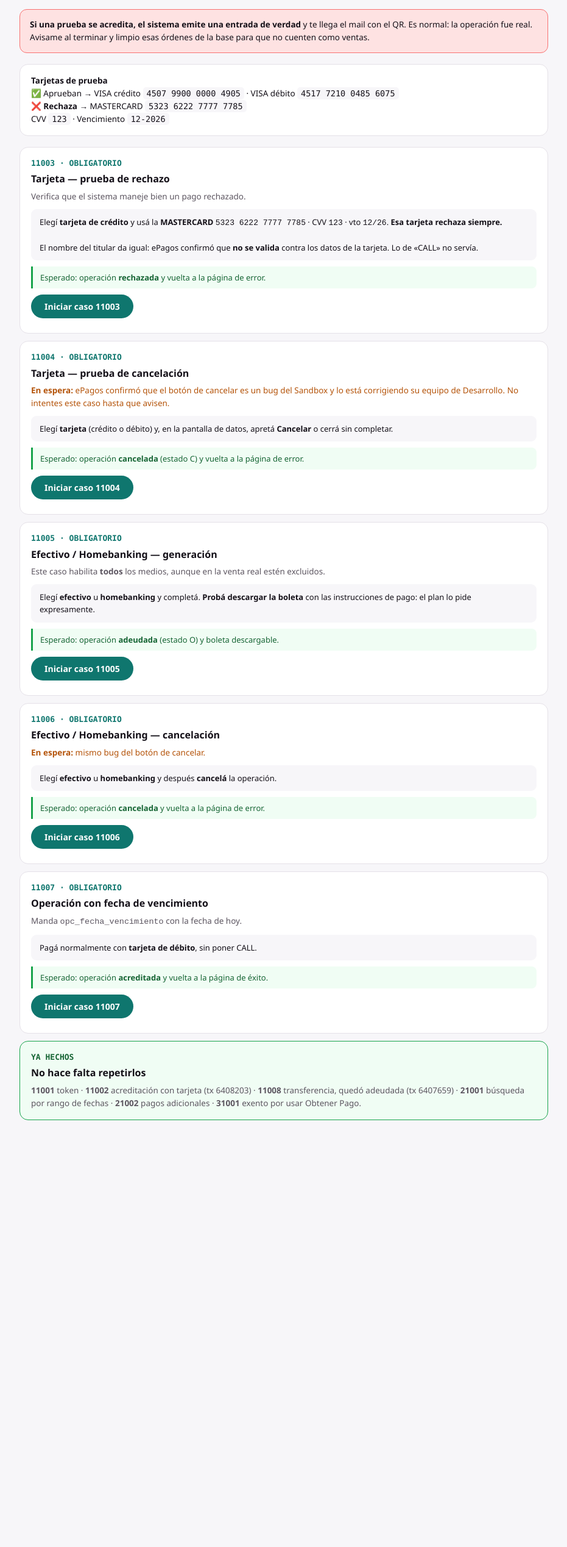
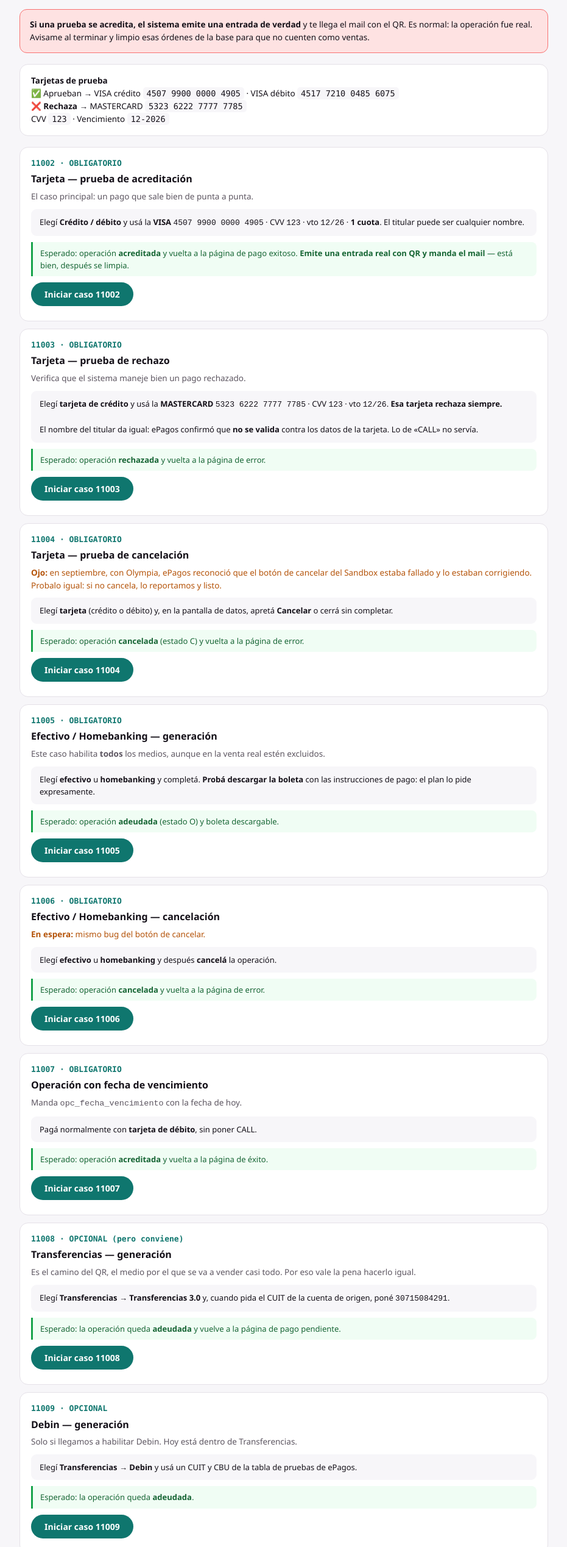
Before and after one commit to copidiaz17/bellatrix-sistema, a plain HTML site: page frontend/pruebas-epagos.html in a window 1280 px wide. Shown: the part 263-2800 px from the top of the page at 61% size, without its empty margins (174-1105 px from the left). Before the commit the page ends 2172 px from the top, so only its background shows below. Drawn offline with Linux system fonts and the light colour scheme.

Commit message:
Central de pruebas: agregar los casos 11002, 11008 y 11009
En Olympia esos tres ya estaban hechos y por eso no tenian boton.
Para Bellatrix hay que correrlos de cero.

Co-Authored-By: Claude Opus 5 <noreply@anthropic.com>

```diff
--- a/frontend/pruebas-epagos.html
+++ b/frontend/pruebas-epagos.html
@@ -51,6 +51,17 @@
 </div>
 
 <div class="caso">
+  <div class="id">11002 · OBLIGATORIO</div>
+  <h3>Tarjeta — prueba de acreditación</h3>
+  <p>El caso principal: un pago que sale bien de punta a punta.</p>
+  <div class="pasos">Elegí <b>Crédito / débito</b> y usá la <b>VISA</b> <code>4507 9900 0000 4905</code> · CVV <code>123</code> · vto <code>12/26</code> · <b>1 cuota</b>. El titular puede ser cualquier nombre.</div>
+  <div class="esperado">Esperado: operación <b>acreditada</b> y vuelta a la página de pago exitoso. <b>Emite una entrada real con QR y manda el mail</b> — está bien, después se limpia.</div>
+  <button onclick="ir(this,'11002',{todosLosMedios:true})">Iniciar caso 11002</button>
+  <div class="hist" style="font-size:12px;color:#0f766e;margin-top:6px;font-family:Consolas,monospace;"></div>
+  <div class="err"></div>
+</div>
+
+<div class="caso">
   <div class="id">11003 · OBLIGATORIO</div>
   <h3>Tarjeta — prueba de rechazo</h3>
   <p>Verifica que el sistema maneje bien un pago rechazado.</p>
@@ -64,7 +75,7 @@
 <div class="caso">
   <div class="id">11004 · OBLIGATORIO</div>
   <h3>Tarjeta — prueba de cancelación</h3>
-  <p style="color:#b45309;"><b>En espera:</b> ePagos confirmó que el botón de cancelar es un bug del Sandbox y lo está corrigiendo su equipo de Desarrollo. No intentes este caso hasta que avisen.</p>
+  <p style="color:#b45309;"><b>Ojo:</b> en septiembre, con Olympia, ePagos reconoció que el botón de cancelar del Sandbox estaba fallado y lo estaban corrigiendo. Probalo igual: si no cancela, lo reportamos y listo.</p>
   <div class="pasos">Elegí <b>tarjeta</b> (crédito o débito) y, en la pantalla de datos, apretá <b>Cancelar</b> o cerrá sin completar.</div>
   <div class="esperado">Esperado: operación <b>cancelada</b> (estado C) y vuelta a la página de error.</div>
   <button onclick="ir(this,'11004',{todosLosMedios:true})">Iniciar caso 11004</button>
@@ -105,12 +116,35 @@
   <div class="err"></div>
 </div>
 
+<div class="caso">
+  <div class="id">11008 · OPCIONAL (pero conviene)</div>
+  <h3>Transferencias — generación</h3>
+  <p>Es el camino del QR, el medio por el que se va a vender casi todo. Por eso vale la pena hacerlo igual.</p>
+  <div class="pasos">Elegí <b>Transferencias</b> → <b>Transferencias 3.0</b> y, cuando pida el CUIT de la cuenta de origen, poné <code>30715084291</code>.</div>
+  <div class="esperado">Esperado: la operación queda <b>adeudada</b> y vuelve a la página de pago pendiente.</div>
+  <button onclick="ir(this,'11008',{todosLosMedios:true})">Iniciar caso 11008</button>
+  <div class="hist" style="font-size:12px;color:#0f766e;margin-top:6px;font-family:Consolas,monospace;"></div>
+  <div class="err"></div>
+</div>
+
+<div class="caso">
+  <div class="id">11009 · OPCIONAL</div>
+  <h3>Debin — generación</h3>
+  <p>Solo si llegamos a habilitar Debin. Hoy está dentro de Transferencias.</p>
+  <div class="pasos">Elegí <b>Transferencias</b> → <b>Debin</b> y usá un CUIT y CBU de la tabla de pruebas de ePagos.</div>
+  <div class="esperado">Esperado: la operación queda <b>adeudada</b>.</div>
+  <button onclick="ir(this,'11009',{todosLosMedios:true})">Iniciar caso 11009</button>
+  <div class="hist" style="font-size:12px;color:#0f766e;margin-top:6px;font-family:Consolas,monospace;"></div>
+  <div class="err"></div>
+</div>
+
 <div class="caso" style="border-color:#16a34a;background:#f0fdf4;">
-  <div class="id" style="color:#166534;">YA HECHOS</div>
+  <div class="id" style="color:#166534;">YA HECHOS EN BELLATRIX</div>
   <h3>No hace falta repetirlos</h3>
-  <p><b>11001</b> token · <b>11002</b> acreditación con tarjeta (tx 6408203) ·
-     <b>11008</b> transferencia, quedó adeudada (tx 6407659) ·
-     <b>21001</b> búsqueda por rango de fechas · <b>21002</b> pagos adicionales ·
+  <p><b>11001</b> generación de token ·
+     <b>21001</b> búsqueda de pagos por rango de fechas (11 operaciones) ·
+     <b>21002</b> pagos adicionales ·
+     <b>22001/22003</b> las direcciones de aviso responden ·
      <b>31001</b> exento por usar Obtener Pago.</p>
 </div>
 
```
Also changed, not shown: backend/probar-api.mjs (added, +16 -0 lines).
